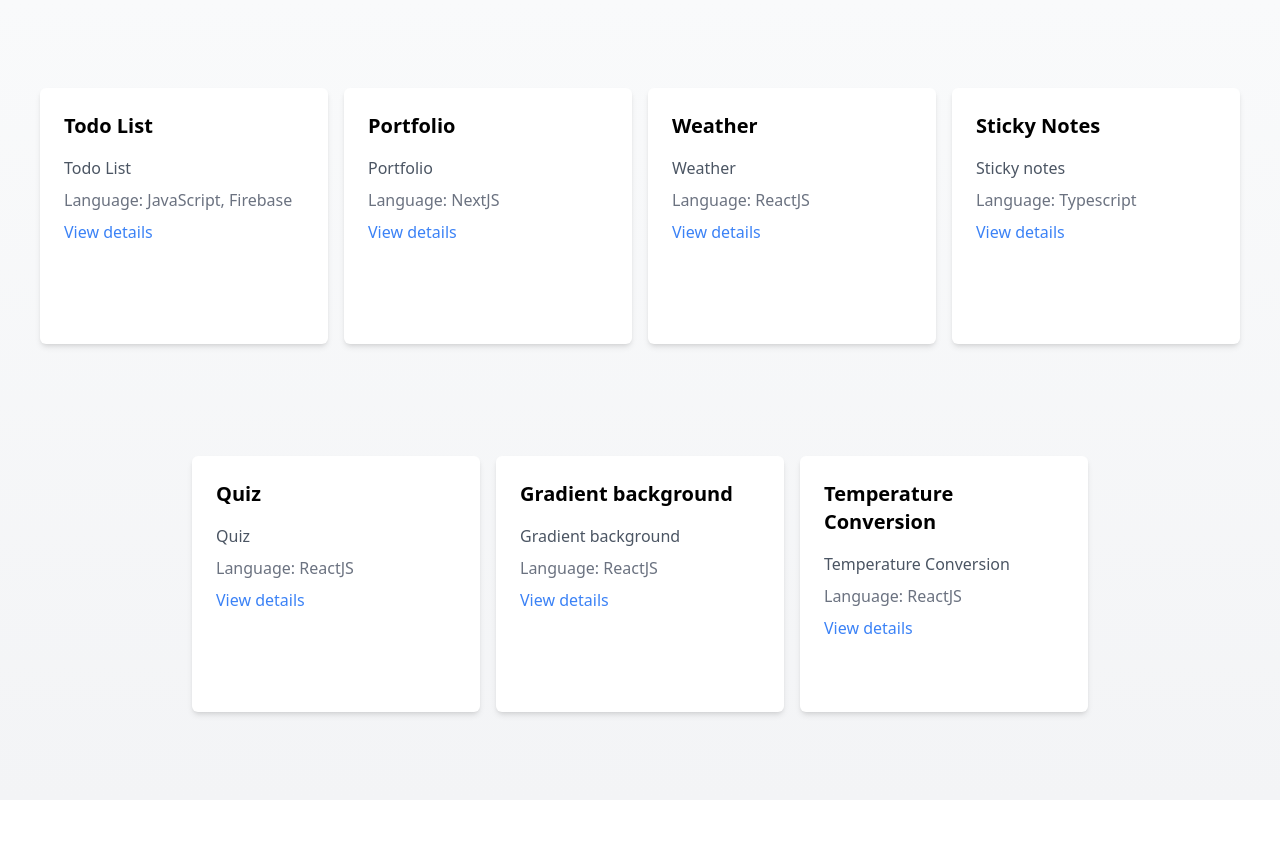
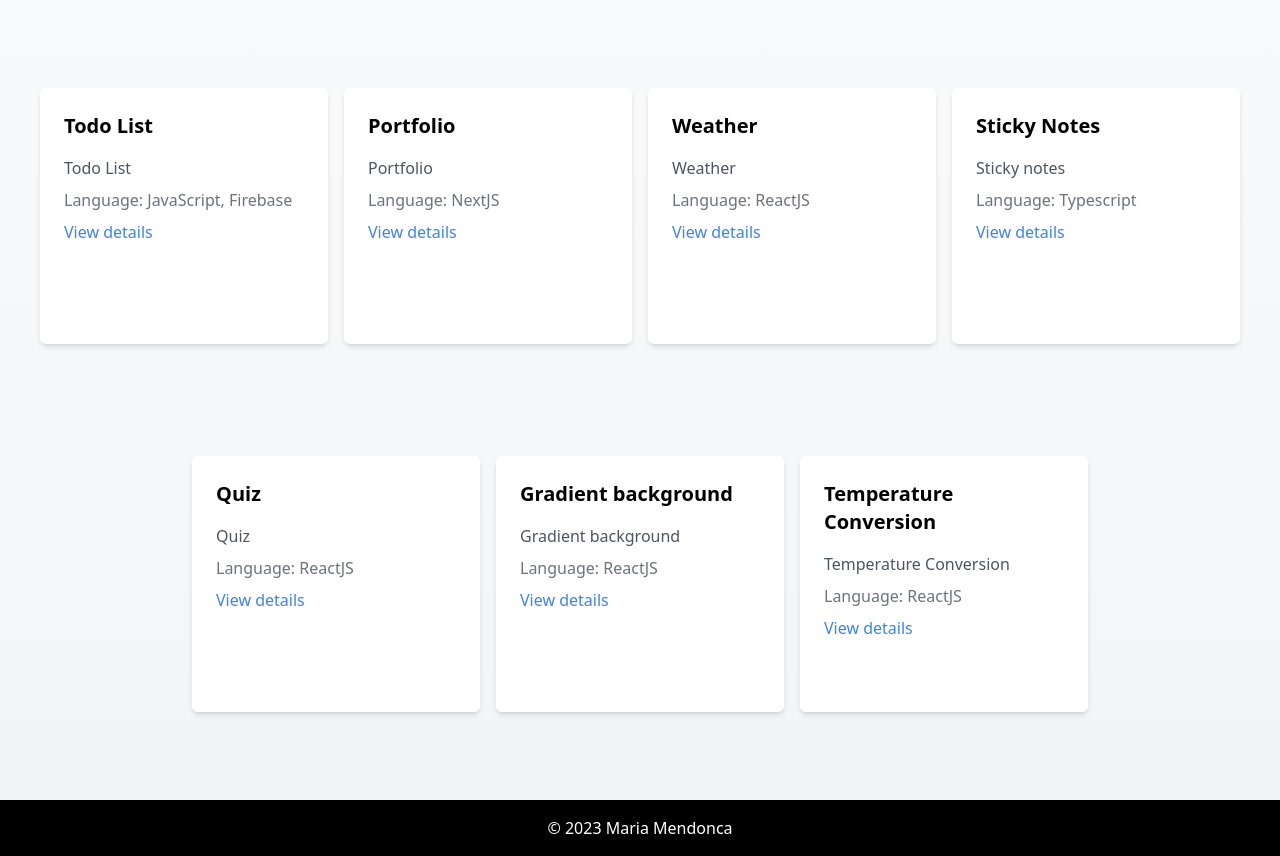
Before and after one commit to mendoncamaria/projects-list, a React (Vite) app: page / in a window 1280 px wide. Before the commit the page ends 800 px from the top, so only its background shows below. Built offline with nearby package versions, Linux system fonts and the light colour scheme.

Commit message:
Added footer

```diff
--- a/src/App.tsx
+++ b/src/App.tsx
@@ -47,6 +47,8 @@ function App() {
   ];
 
   return (
+    <>
+      <div className="wrapper">
         <div className="bg-gradient-to-b from-gray-50 to-gray-100 min-h-screen flex flex-wrap items-center justify-center p-8">
           {cardsData.map((card, index) => (
             <div key={index} className="w-full sm:w-1/2 md:w-1/4 p-2">
@@ -54,6 +56,11 @@ function App() {
             </div>
           ))}
         </div>
+      </div>
+      <footer className="bg-black text-white text-center py-4">
+        &copy; 2023 Maria Mendonca
+      </footer>
+    </>
   );
 }
 
--- a/src/index.css
+++ b/src/index.css
@@ -2,3 +2,12 @@
 @import 'tailwindcss/base';
 @import 'tailwindcss/components';
 @import 'tailwindcss/utilities';
+body {
+  overflow: hidden;
+  margin: 0;
+}
+
+.wrapper {
+  overflow-y: auto;
+  max-height: 100vh;
+}
```
Lines whose indentation alone changed are shown as unchanged.
